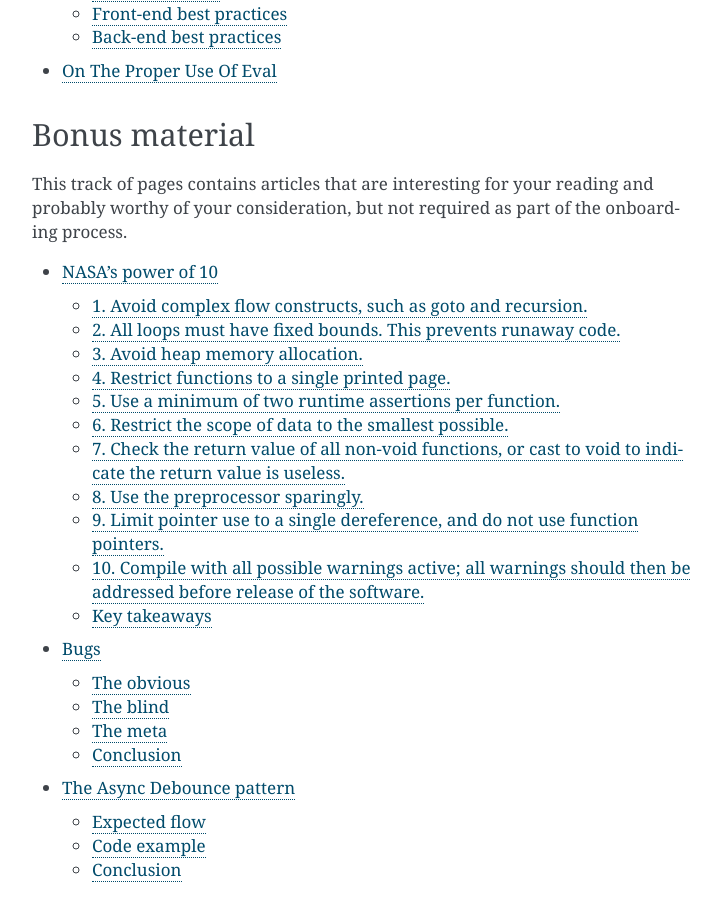
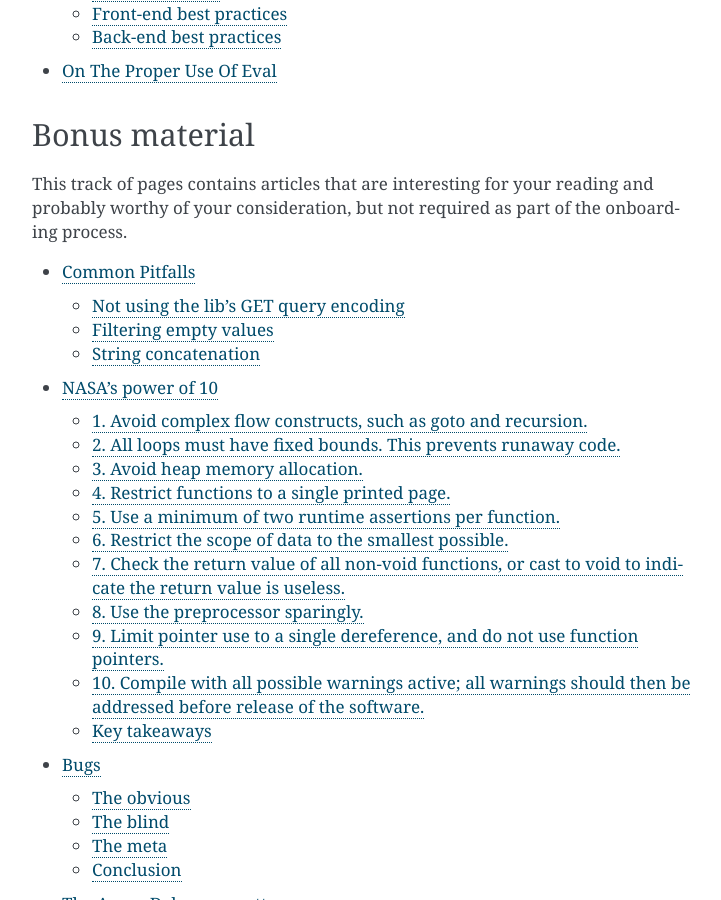
Before and after one commit to WithIO/CodeGuidelines, a Sphinx documentation site: the page built from source/index.md, in a window 1280 px wide and 900 px high, scrolled down 1833 px. Shown: the whole window, without its empty margins (388-1109 px from the left). Built offline with Sphinx 7.4.7, drawn with Linux system fonts in a browser that asks for light colours; some of the changed lines change nothing that is shown.

Commit message:
Common pitfalls

````diff
--- /dev/null
+++ b/source/common-pitfalls.md
@@ -0,0 +1,135 @@
+# Common Pitfalls
+
+The goal of this page is to list a few of the most common pitfalls and bad
+patterns that can easily be avoided.
+
+## Not using the lib's GET query encoding
+
+It is quite common to see code like this:
+
+```javascript
+async function doSomething(foo) {
+    const resp = await this.$axios.get(`/do-something/?foo=${foo}`);
+}
+```
+
+Or worst:
+
+```python
+import requests
+
+def do_payment(user_name, price):
+    return requests.get(f"https://pay-api.com/?price={price}&user_name={user_name}")
+```
+
+What if the user's name is `HahaP0wnd&price=1`? The final URL you're going to
+reach is going to be:
+
+```
+https://pay-api.com/?price=42&user_name=HahaP0wnd&price=1
+```
+
+And boom. Your user is going to be billed 1€ instead of 42€, you've lost 41€.
+
+These kind of injections can happen in a lot of situations. As always with
+security practices: if it can happen sometimes, you must protect always.
+
+Fortunately, it's actually much more readable and convenient to do this in a
+safe way than to do it the dangerous way. Indeed, you can just do this:
+
+```javascript
+async function doSomething(foo) {
+    const resp = await this.$axios.get(`/do-something/`, { params: { foo } });
+}
+```
+
+Or that:
+
+```python
+import requests
+
+def do_payment(user_name, price):
+    return requests.get(
+        f"https://pay-api.com/",
+        params={
+            "user_name": user_name,
+            "price": price,
+        },
+    )
+```
+
+## Filtering empty values
+
+There is a common pattern we use, particularly with Django's ORM, it's to store
+empty values as empty strings. However this can cause some mishaps during
+filtering. Indeed, if you consider an empty value being the lack of value and an
+empty filter being the lack of filter then it's easy to write this without
+noticing:
+
+```python
+from x.models import Article
+
+def get_matching_articles(q: str = ""):
+    return Article.objects.filter(title__contains=q)
+```
+
+However if `q` is equal to `""` you're going to filter all articles whose
+`title` is `""` while actually you wanted all the objects since `q` is empty.
+
+A more correct query would be:
+
+```python
+from x.models import Article
+
+def get_matching_articles(q: str = ""):
+    query = Article.objects.all()
+
+    if q:
+        query = query.filter(title__contains=q)
+
+    return query
+```
+
+Be very careful about this as the consequences of mis-filtering could be
+dramatic in some situations (by example letting hundreds of private contractual
+documents publicly available, ask the TFS team).
+
+## String concatenation
+
+It's very common to see people using the string concatenation operator to
+concatenate strings together. And indeed, the name might suggest it's a good
+idea to do so. _However_.
+
+When you're creating a string, you're usually integrating into it some data
+that is _not_ a string. Like an integer or a UUID. Try to do this, you'll be
+up for a surprise:
+
+```python
+print("Printing: " + 42)
+```
+
+But suddenly when you're working with variables whose type is not always clear
+it become less obvious than you're going to fuck things up:
+
+```python
+def print_something(x):
+    print("Printing: " + x)
+```
+
+So what can you do about it? Convert everything to string before concatenating?
+Well there is much simpler these days:
+
+```python
+def print_something(x):
+    print(f"Printing: {x}")
+```
+
+This will make sure that `x` is converted into a string before being converted.
+
+The same also applies to JavaScript:
+
+```javascript
+function printSomething(x) {
+    console.log(`Printing: ${x}`)
+}
+```
--- a/source/index.md
+++ b/source/index.md
@@ -51,6 +51,7 @@ onboarding process.
 ```{toctree}
 :maxdepth: 2
 
+common-pitfalls
 nasa10
 bugs
 async-debounce
````
